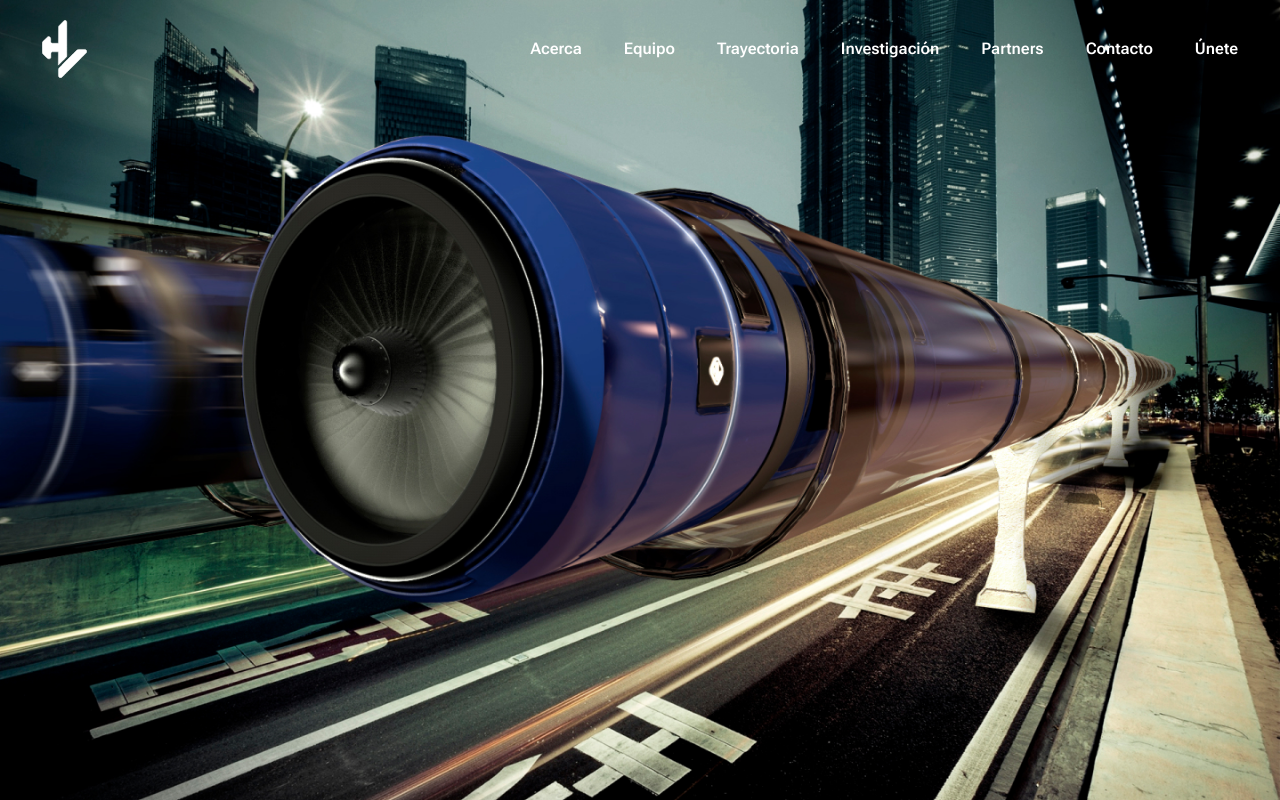
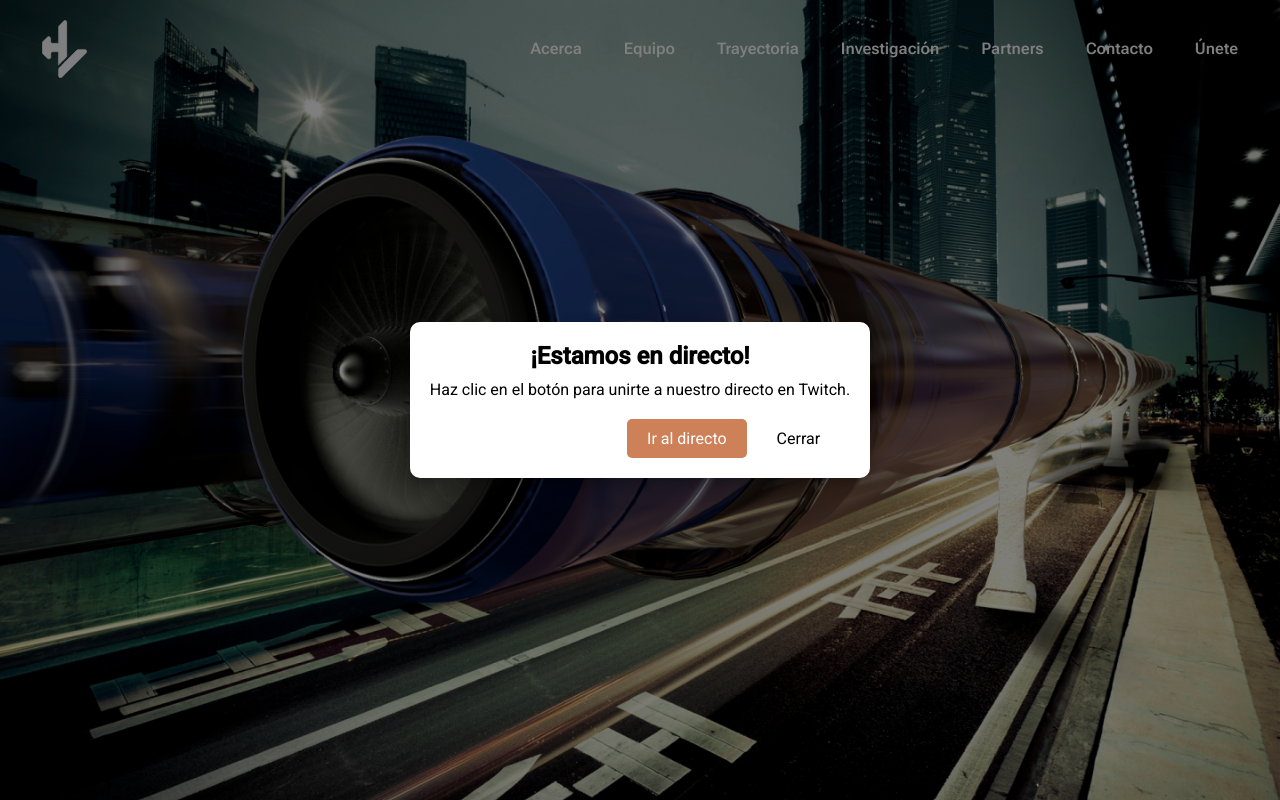
Before and after one commit to HyperloopUPV-H8/webpage, a React (Vite) app: page / in a window 1280 px wide. Shown: the top 800 px of the page. Built offline with nearby package versions, Linux system fonts and the light colour scheme; no server answers.

Commit message:
add pop up component

```diff
--- /dev/null
+++ b/src/components/LivePopup/index.tsx
@@ -0,0 +1,31 @@
+import style from "./style.module.scss"
+
+interface PopupProps {
+    onClose: () => void; // Función para cerrar el popup
+    twitchChannelUrl: string; // URL del canal de Twitch
+}
+
+export function LivePopUp({ onClose, twitchChannelUrl }: PopupProps) {
+    return (
+        <div className={style.overlay}>
+            <div className={style.popup}>
+                <h2>¡Estamos en directo!</h2>
+                <p>
+                    Haz clic en el botón para unirte a nuestro directo en
+                    Twitch.
+                </p>
+                <div className={style.buttons}>
+                    <button
+                        className={`${style.button} ${style.buttonPrimary}`}
+                        onClick={() => window.open(twitchChannelUrl, "_blank")}
+                    >
+                        Ir al directo
+                    </button>
+                    <button className={style.buttonClose} onClick={onClose}>
+                        Cerrar
+                    </button>
+                </div>
+            </div>
+        </div>
+    );
+};
--- /dev/null
+++ b/src/components/LivePopup/style.module.scss
@@ -0,0 +1,70 @@
+.overlay {
+    position: fixed;
+    top: 0;
+    left: 0;
+    width: 100%;
+    height: 100%;
+    background-color: rgba(0, 0, 0, 0.5);
+    display: flex;
+    justify-content: center;
+    align-items: center;
+    z-index: 1000;
+}
+
+
+.popup {
+    display: flex;
+    flex-direction: column;
+    gap: 1rem;
+    background-color: white;
+    border-radius: 1rem;
+    padding: 2rem;
+    text-align: center;
+    box-shadow: 0 .5rem 1.5rem rgba(0, 0, 0, 0.3);
+    animation: fadeIn 0.3s ease-in-out;
+}
+
+.buttons {
+    display: flex;
+    justify-content: end;
+    margin-top: 1rem;
+
+    button {
+        padding: 1rem 2rem;
+        margin-right: 1rem;
+        border: none;
+        border-radius: .5rem;
+        cursor: pointer;
+
+        &.buttonPrimary {
+            background-color: #ce8058;
+            color: white;
+            transition: background-color 0.2s;
+
+            &:hover {
+                background-color: #b36e4b;
+            }
+        }
+
+        &.buttonSecondary {
+            background-color: gray;
+            color: white;
+            transition: background-color 0.2s;
+
+            &:hover {
+                background-color: darkgray;
+            }
+        }
+    }
+}
+
+@keyframes fadeIn {
+    from {
+        opacity: 0;
+        transform: scale(0.95);
+    }
+    to {
+        opacity: 1;
+        transform: scale(1);
+    }
+}
--- a/src/pages/LandingPage/index.tsx
+++ b/src/pages/LandingPage/index.tsx
@@ -14,25 +14,29 @@ import MediaNew from '../../components/MediaNew';
 import style from './style.module.scss';
 import { useEffect, useState } from 'react';
 import { isHyperloopUPVOnline } from '../../api/twitch';
+import { LivePopUp } from '../../components/LivePopup';
 
 export default function LandingPage() {
-    const [showPopup, setShowPopup] = useState(false);
+    const [showPopup, setShowPopup] = useState(true);
 
     const closePopUp = () => {
         setShowPopup(false);
     }
 
     useEffect(() => {
-        const checkTwitchLive = async () => {
-            const isLive = await isHyperloopUPVOnline();
-            setShowPopup(isLive);
-        };
+        // const checkTwitchLive = async () => {
+        //     const isLive = await isHyperloopUPVOnline();
+        //     setShowPopup(isLive);
+        // };
 
-        checkTwitchLive();
+        // checkTwitchLive();
     }, []);
 
     return (
         <div className={style['landing__page']}>
+
+            {showPopup && <LivePopUp onClose={closePopUp} twitchChannelUrl="" />}
+
             <div
                 className={`${style['landing__section']} ${style['section-1']}`}
             ></div>
```
